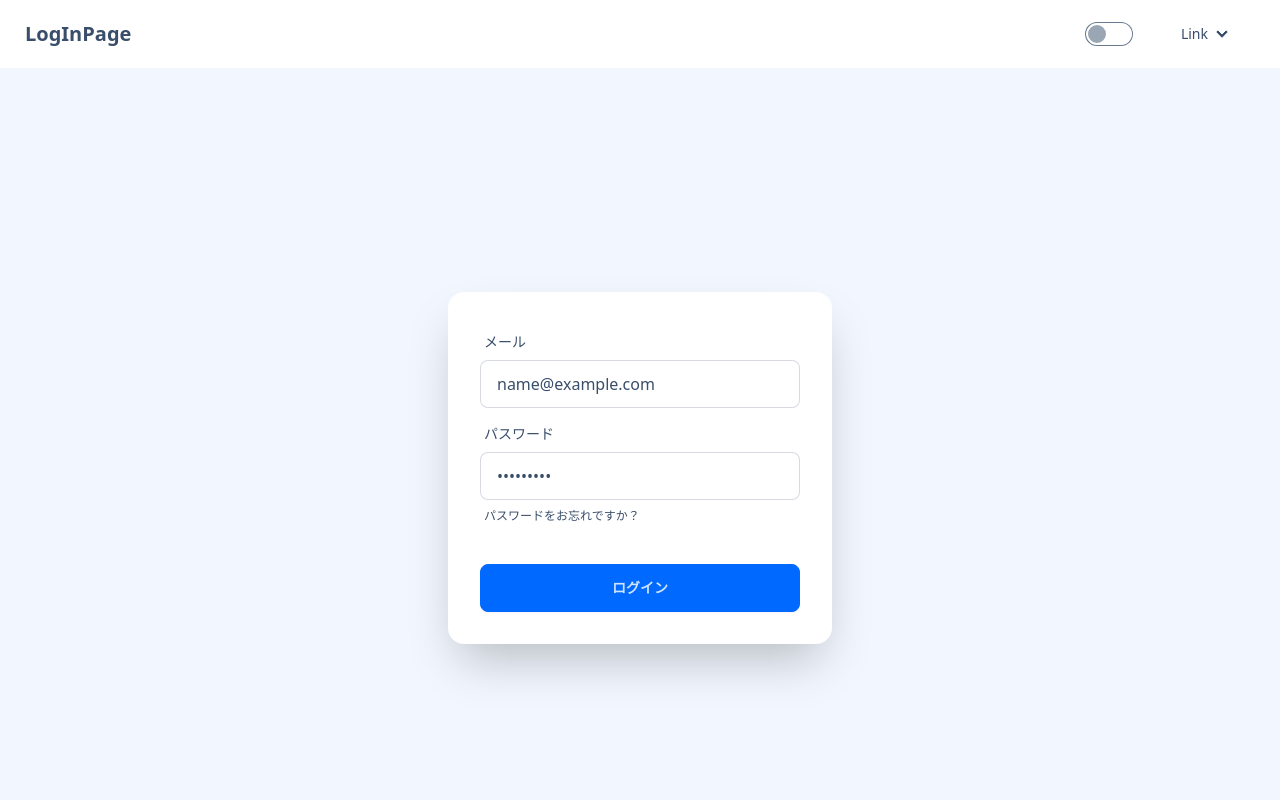
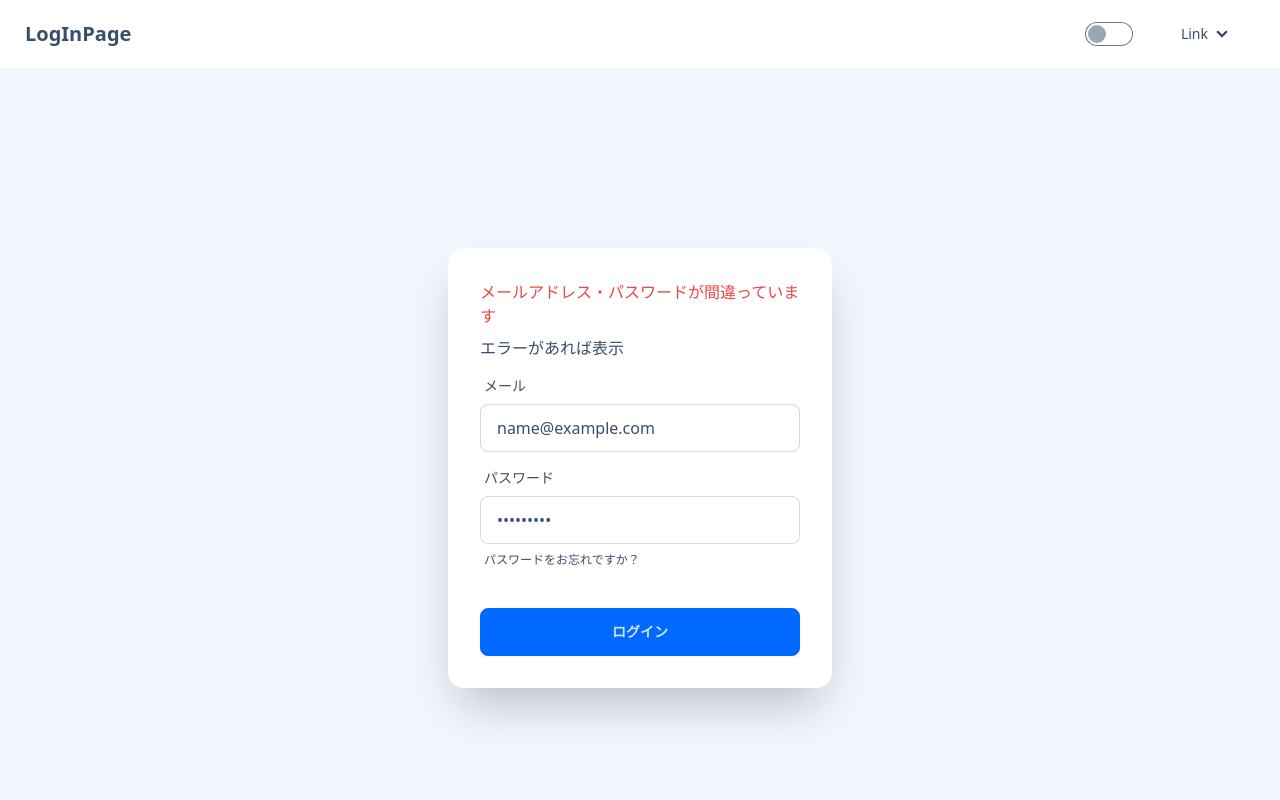
Before and after one commit to cocolemon619/wpfinal, a Next.js app: page /login in a window 1280 px wide. Both pictures are taken after typing "name@example.com", "Sample123" into the empty fields and a click on the button "ログイン". Shown: the top 800 px of the page. Built offline with nearby package versions, Linux system fonts and the light colour scheme; no server answers; the database is empty.

Commit message:
ログイン画面時のエラーを表示させるように改良

```diff
--- a/src/components/LoginForm.tsx
+++ b/src/components/LoginForm.tsx
@@ -1,5 +1,6 @@
 import React, { useState, useEffect } from 'react';
 import { PrismaClient } from '@prisma/client';
+import { error } from 'console';
 
 const prisma = new PrismaClient();
 
@@ -18,6 +19,7 @@ const LoginForm = () => {
     const [email, setEmail] = useState('');
     const [password, setPassword] = useState('');
     const [result, setResult] = useState<UserData | null>(null);
+    const [error, setError] = useState<string | null>(null);
 
     const handleButtonClick = async (event: React.MouseEvent<HTMLButtonElement>) => {
         event.preventDefault();
@@ -40,12 +42,15 @@ const LoginForm = () => {
                 // ログイン後のページに遷移
                 window.location.replace("home")
             }
+            console.log("GoodNight!!!")
             console.log(user);
             console.log(user.id);
             console.log(result);
-
         } catch (error) {
+            console.log("New Year!!!")
+            setError('サーバーからデータの取得エラー: ' + error);
             console.error('サーバーからデータの取得エラー:', error);
+            console.log(error)
         }
     };
 
@@ -57,6 +62,7 @@ const LoginForm = () => {
             <div className="card shrink-0 w-full max-w-sm shadow-2xl bg-base-100">
                 <form className="card-body">
                     {/* ... (既存のコード) */}
+                    {error && <p className="text-red-500">メールアドレス・パスワードが間違っています</p>} エラーがあれば表示
                     <div className="form-control">
                         <label className="label">
                             <span className="label-text">メール</span>
--- a/src/pages/api/server.ts
+++ b/src/pages/api/server.ts
@@ -10,13 +10,14 @@ export default async function handler(req, res) {
         try {
             const user = await prisma.user.findUnique({
                 where: {
-                    mail:email,
+                    mail: email,
                     password,
                 },
             });
 
             // res.status(201).json({ success: true, user });
             res.json(user);
+            console.log("hello!!!!")
             console.log(user);
         } catch (error) {
             console.error('ログインエラー:', error);
```
